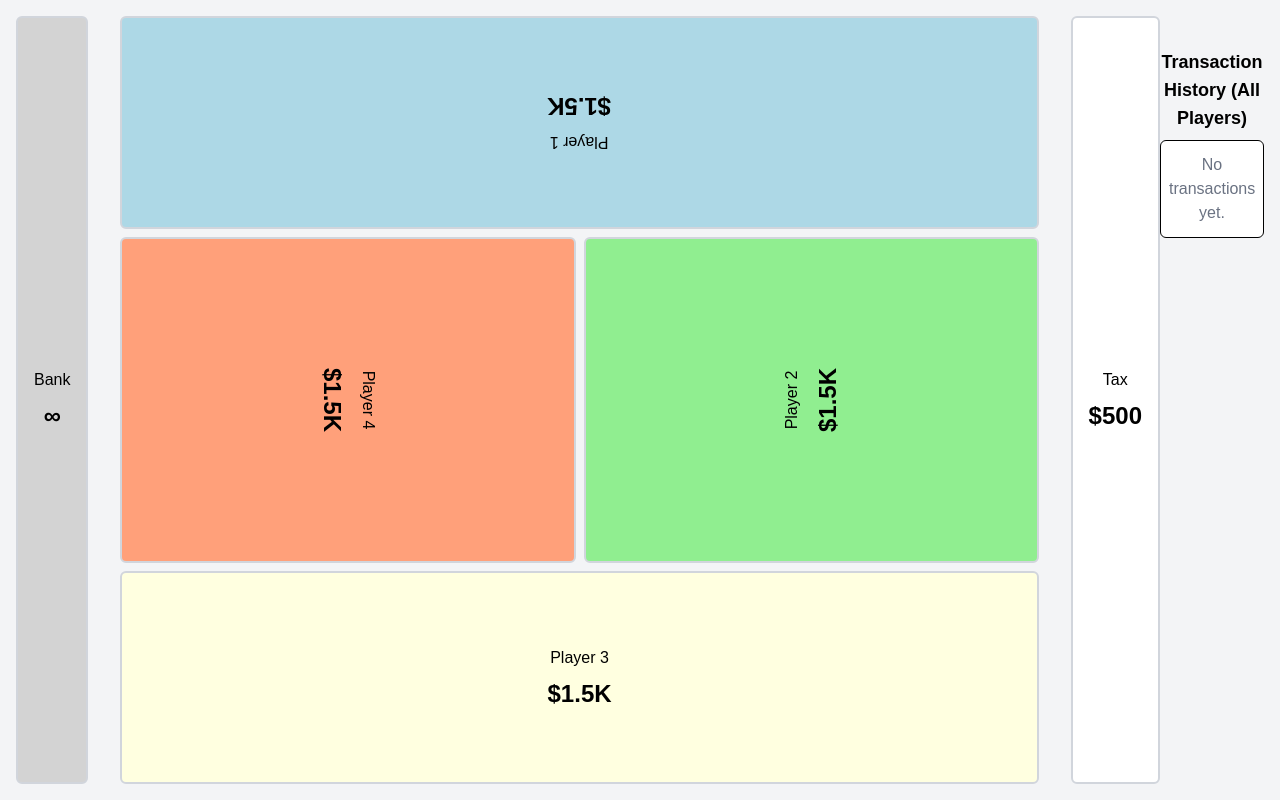
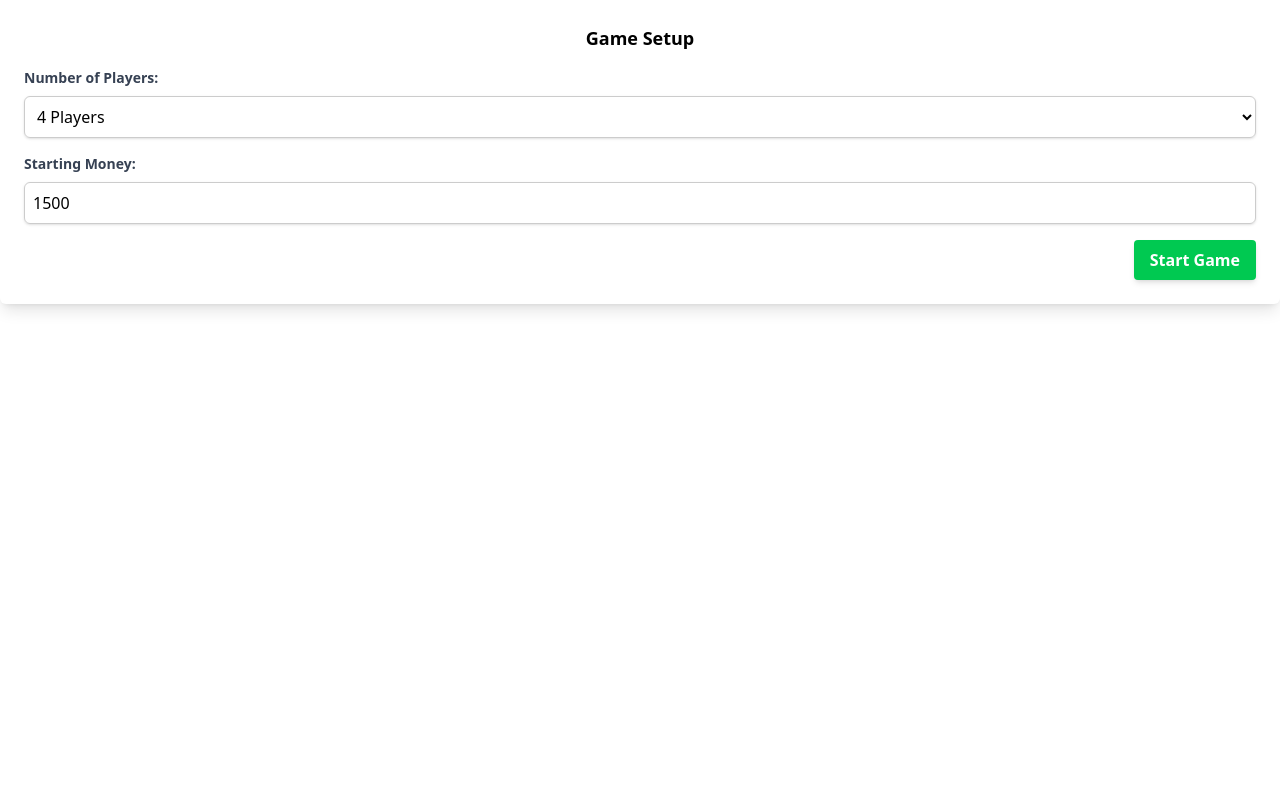
Before and after one commit to mrtalhim/mvb, a Vue app: page / in a window 1280 px wide. Built offline with nearby package versions, Linux system fonts and the light colour scheme.

Commit message:
completed config

```diff
--- a/src/App.vue
+++ b/src/App.vue
@@ -1,7 +1,35 @@
 <template>
-  <TabletopLayout />
+  <GameSetupConfig v-if="!gameStarted" :initialPlayerCount="initialPlayerCount"
+    :initialStartingMoney="initialStartingMoney" @game-start="onGameStart" @config-updated="updateConfig" />
+  <!-- Render GameSetupConfig if game not started -->
+  <TabletopLayout v-else :playerCount="playerCount" :startingMoney="startingMoney" />
 </template>
 
 <script setup>
 import TabletopLayout from './views/TabletopLayout.vue';
+import GameSetupConfig from './components/GameSetupConfig.vue'; // Import GameSetupConfig Component  <- NEW IMPORT
+import { ref } from 'vue';
+
+// Reactive Data for Game Setup
+const gameStarted = ref(false); // Ref to track if game has started - Initially false
+const playerCount = ref(4);     // Ref for selected player count - Default 4
+const startingMoney = ref(1500); // Ref for selected starting money - Default 1500
+const initialPlayerCount = ref(4); // Refs for initial values - for props to GameSetupConfig
+const initialStartingMoney = ref(1500); // Refs for initial values - for props to GameSetupConfig
+
+
+// Function to handle 'game-start' event from GameSetupConfig
+const onGameStart = (config) => {
+  console.log("Game Start Event Received:", config); // Log game start config
+  playerCount.value = config.playerCount;       // Update playerCount ref with selected value
+  startingMoney.value = config.startingMoney;   // Update startingMoney ref with selected value
+  gameStarted.value = true;                    // Set gameStarted to true to switch to TabletopLayout
+};
+
+const updateConfig = (config) => {
+  // For immediate config update - in Version 1.5, we primarily use game-start for initial setup
+  playerCount.value = parseInt(config.playerCount, 10);
+  startingMoney.value = config.startingMoney;
+  console.log("Config Updated:", config); // Log config update (optional)
+};
 </script>
--- /dev/null
+++ b/src/components/GameSetupConfig.vue
@@ -0,0 +1,94 @@
+<template>
+    <div class="game-setup-config bg-white p-6 rounded-md shadow-lg dark:bg-gray-800 dark:text-white">
+        <h2 class="text-lg font-bold mb-4 text-center dark:text-gray-100">Game Setup</h2>
+
+        <div class="form-group mb-4">
+            <label for="playerCount" class="block text-gray-700 dark:text-gray-300 text-sm font-bold mb-2">Number of
+                Players:</label>
+            <select id="playerCount" v-model="localPlayerCount"
+                class="shadow border rounded w-full p-2 dark:bg-gray-700 dark:border-gray-600 dark:text-white">
+                <option value="2">2 Players</option>
+                <option value="3">3 Players</option>
+                <option value="4">4 Players</option>
+                <option value="5">5 Players</option>
+                <option value="6">6 Players</option>
+                <option value="7">7 Players</option>
+                <option value="8">8 Players</option>
+            </select>
+        </div>
+
+        <div class="form-group mb-4">
+            <label for="startingMoney" class="block text-gray-700 dark:text-gray-300 text-sm font-bold mb-2">Starting
+                Money:</label>
+            <input type="number" id="startingMoney" v-model.number="localStartingMoney"
+                class="shadow border rounded w-full p-2 dark:bg-gray-700 dark:border-gray-600 dark:text-white">
+        </div>
+
+        <div class="form-buttons flex justify-end space-x-2">
+            <button class="start-game-button bg-green-500 hover:bg-green-600 text-white font-bold py-2 px-4 rounded"
+                @click="startGame">
+                Start Game
+            </button>
+        </div>
+    </div>
+</template>
+
+<script setup>
+import { ref } from 'vue';
+
+const props = defineProps({
+    initialPlayerCount: {
+        type: Number,
+        default: 4,
+    },
+    initialStartingMoney: {
+        type: Number,
+        default: 1500,
+    },
+});
+
+const emit = defineEmits(['game-start', 'config-updated']);
+
+const localPlayerCount = ref(props.initialPlayerCount);
+const localStartingMoney = ref(props.initialStartingMoney);
+
+const startGame = () => {
+    emit('game-start', {
+        playerCount: localPlayerCount.value,
+        startingMoney: localStartingMoney.value,
+    });
+    emit('config-updated', { // Also emit config-updated event for immediate config update
+        playerCount: localPlayerCount.value,
+        startingMoney: localStartingMoney.value,
+    });
+};
+</script>
+
+<style scoped>
+@reference "../style.css";
+
+.game-setup-config {
+    min-width: 400px;
+    /* Example min width for the config modal */
+}
+
+.form-group label {
+    display: block;
+    /* Make labels block elements */
+}
+
+.form-group input[type="number"],
+.form-group select {
+    width: 100%;
+    /* Make input and select full width */
+    padding: 0.5rem;
+    border: 1px solid #ccc;
+    border-radius: 0.375rem;
+    /* rounded-md */
+}
+
+.start-game-button {
+    @apply shadow-md;
+    /* Example shadow for the start game button */
+}
+</style>
--- a/src/views/TabletopLayout.vue
+++ b/src/views/TabletopLayout.vue
@@ -57,15 +57,26 @@ import ModalNumberInput from '../components/ModalNumberInput.vue';
 import TransactionLog from '../components/TransactionLog.vue';
 import { ref, computed, onMounted } from 'vue';
 
-// Player Data
-const playerCount = ref(4); // Default to 4 players
+const props = defineProps({
+    playerCount: {  // Define playerCount as a prop
+        type: Number,
+        required: true, // Make it required - App.vue should always pass this prop
+        default: 4
+    },
+    startingMoney: { // Define startingMoney as a prop
+        type: Number,
+        required: true, // Make it required - App.vue should always pass this prop
+        default: 1500,
+    },
+});
+
 const players = ref([]);
 const transactionLog = ref([]);
 
 const initializePlayers = () => {
     const playerArray = [];
-    for (let i = 1; i <= playerCount.value; i++) {
-        playerArray.push({ id: i, name: `Player ${i}`, balance: 1500 }); // Initialize with default balance
+    for (let i = 1; i <= props.playerCount; i++) {
+        playerArray.push({ id: i, name: `Player ${i}`, balance: props.startingMoney }); // Initialize with default balance
     }
     return playerArray;
 };
@@ -140,8 +151,8 @@ const generateLayoutConfig = (playerCount) => {
 const layoutConfig = ref({}); // Initialize as empty ref
 
 onMounted(() => {
-    layoutConfig.value = generateLayoutConfig(playerCount.value);
-    console.log("Initial Player Count (onMounted):", playerCount.value);
+    layoutConfig.value = generateLayoutConfig(props.playerCount);
+    console.log("Initial Player Count (onMounted):", props.playerCount);
     players.value = initializePlayers();
     console.log("Initial Layout Config (onMounted):", layoutConfig.value);
 });
@@ -269,7 +280,7 @@ const getWalletOrientation = (walletName) => {
     }
 
     const playerNumber = parseInt(walletName.replace('Player ', ''));
-    const playerLayout = layoutConfig.value[playerCount.value]?.find(
+    const playerLayout = layoutConfig.value[props.playerCount]?.find(
         layout => layout.playerNum === playerNumber
     );
 
@@ -285,7 +296,7 @@ const handleTransactionRequest = (eventPayload) => {
     selectedWalletName.value = eventPayload.senderName;
 
     // Determine orientation of the sender wallet and set selectedWalletOrientation
-    const senderPlayerLayout = layoutConfig.value[playerCount.value]?.find(layout => layout.playerNum === parseInt(eventPayload.senderName.replace('Player ', '')));
+    const senderPlayerLayout = layoutConfig.value[props.playerCount]?.find(layout => layout.playerNum === parseInt(eventPayload.senderName.replace('Player ', '')));
     if (senderPlayerLayout) {
         selectedWalletOrientation.value = senderPlayerLayout.orientation || 'up';
     } else if (eventPayload.senderName === 'Bank' || eventPayload.senderName === 'Tax') {
@@ -306,7 +317,7 @@ const handleMoneyRequest = (walletName, type) => {
     transactionType.value = type;
 
     // Determine orientation of the selected wallet and set selectedWalletOrientation
-    const selectedPlayerLayout = layoutConfig.value[playerCount.value]?.find(layout => layout.playerNum === parseInt(walletName.replace('Player ', '')));
+    const selectedPlayerLayout = layoutConfig.value[props.playerCount]?.find(layout => layout.playerNum === parseInt(walletName.replace('Player ', '')));
     if (selectedPlayerLayout) {
         selectedWalletOrientation.value = selectedPlayerLayout.orientation || 'up';
     } else if (walletName === 'Bank' || walletName === 'Tax') {
```
